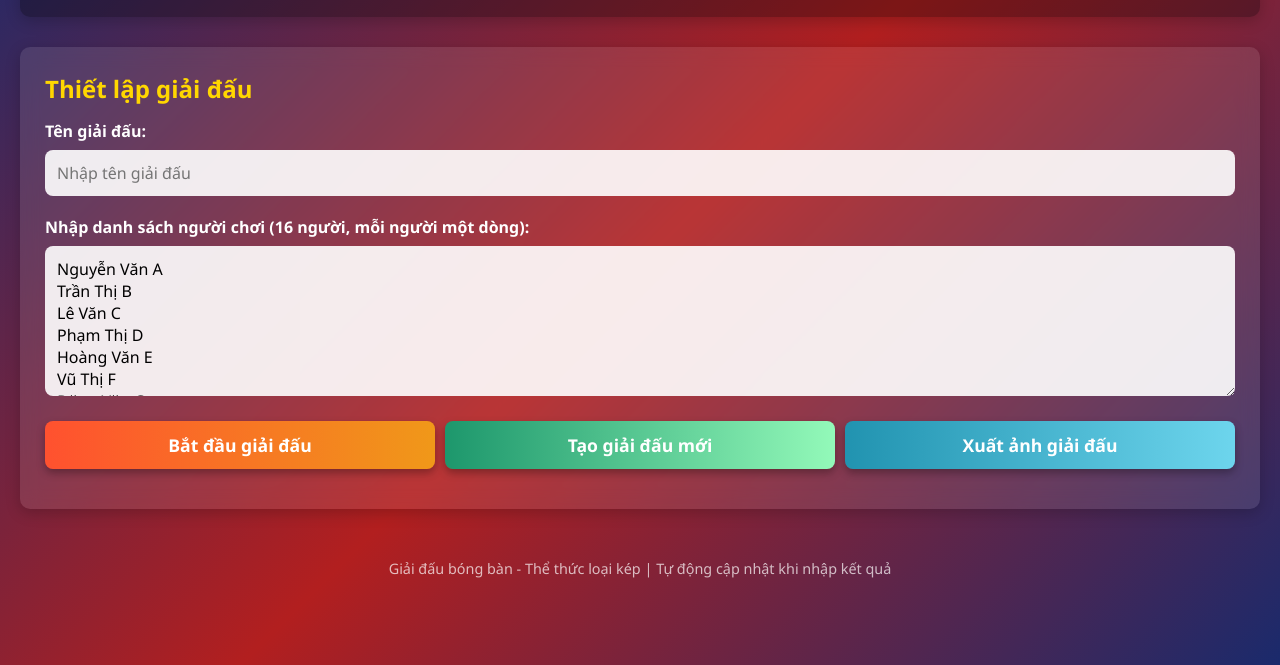
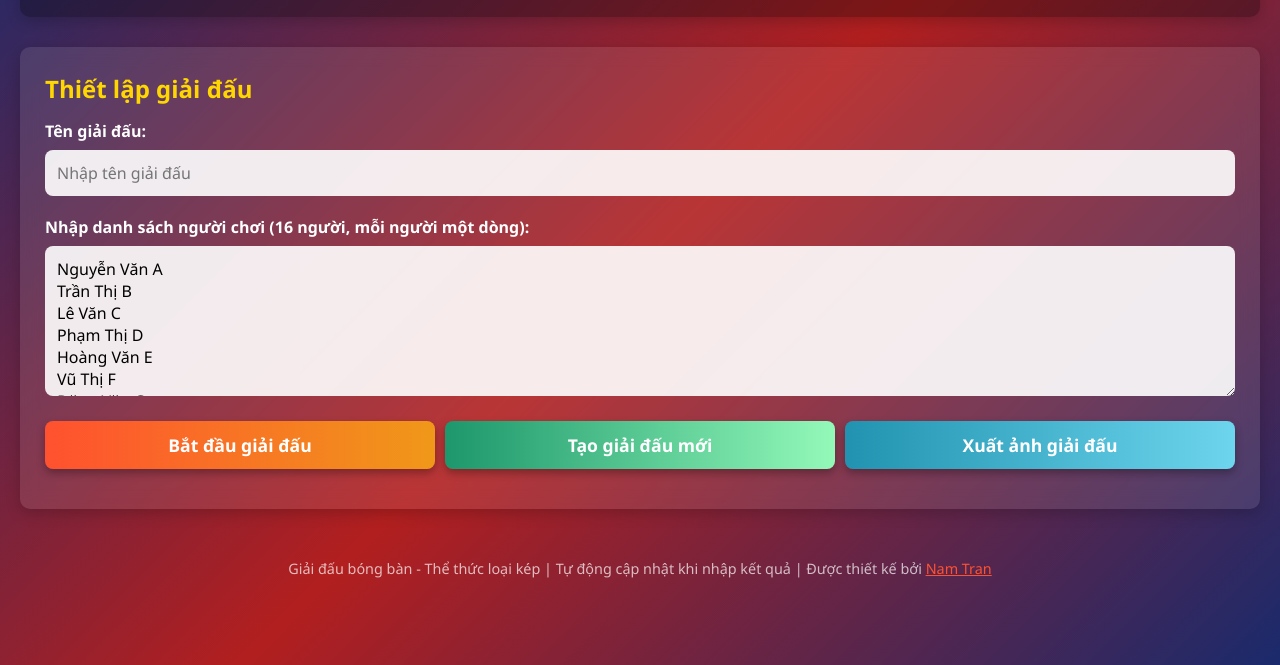
Before and after one commit to namtrt/namtrt.github.io, a plain HTML site: page index.html in a window 1280 px wide. Shown: the part 135-800 px from the top of the page. Drawn offline with Linux system fonts and the light colour scheme.

```diff
--- a/index.html
+++ b/index.html
@@ -395,7 +395,7 @@
         </section>
 
         <div class="footer">
-            <p>Giải đấu bóng bàn - Thể thức loại kép | Tự động cập nhật khi nhập kết quả</p>
+            <p>Giải đấu bóng bàn - Thể thức loại kép | Tự động cập nhật khi nhập kết quả | Được thiết kế bởi <a href="https://facebook.com/namtrt" style="color: #FF512F;" target="_blank">Nam Tran</a></p>
         </div>
     </div>
 
```
